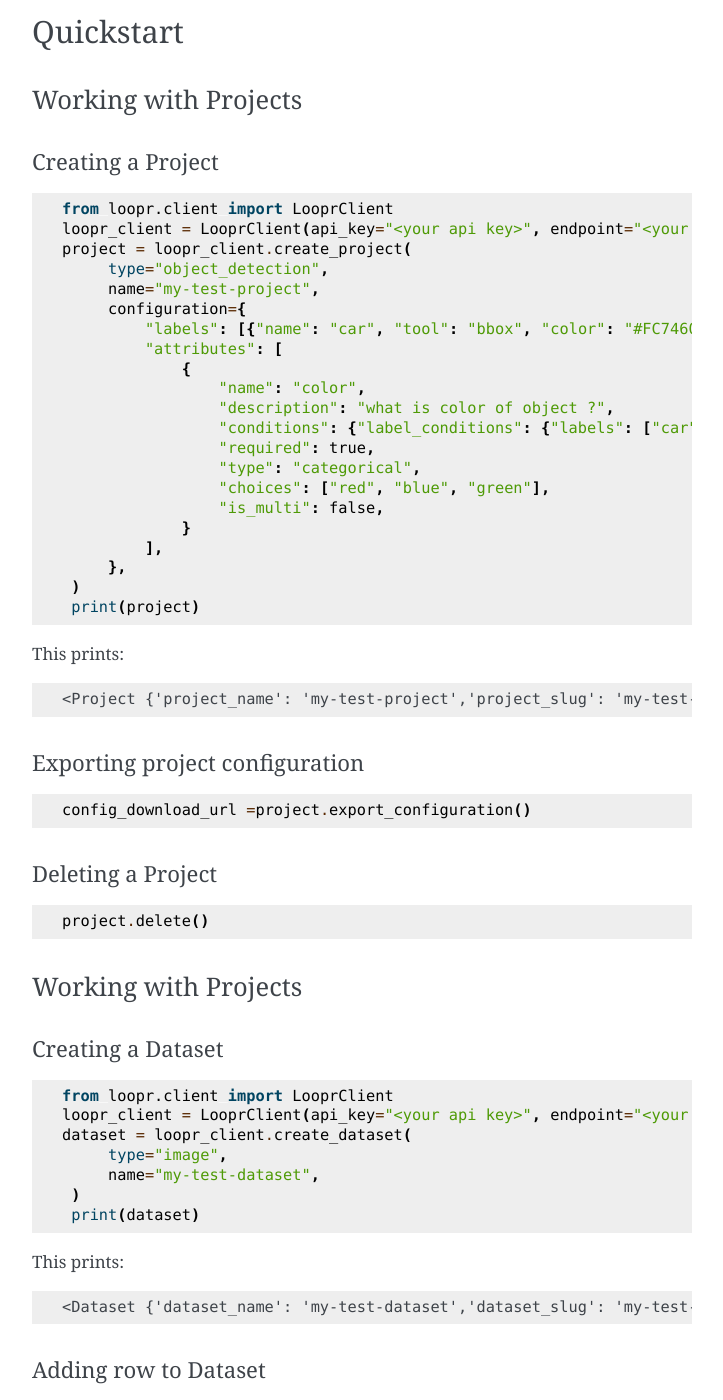
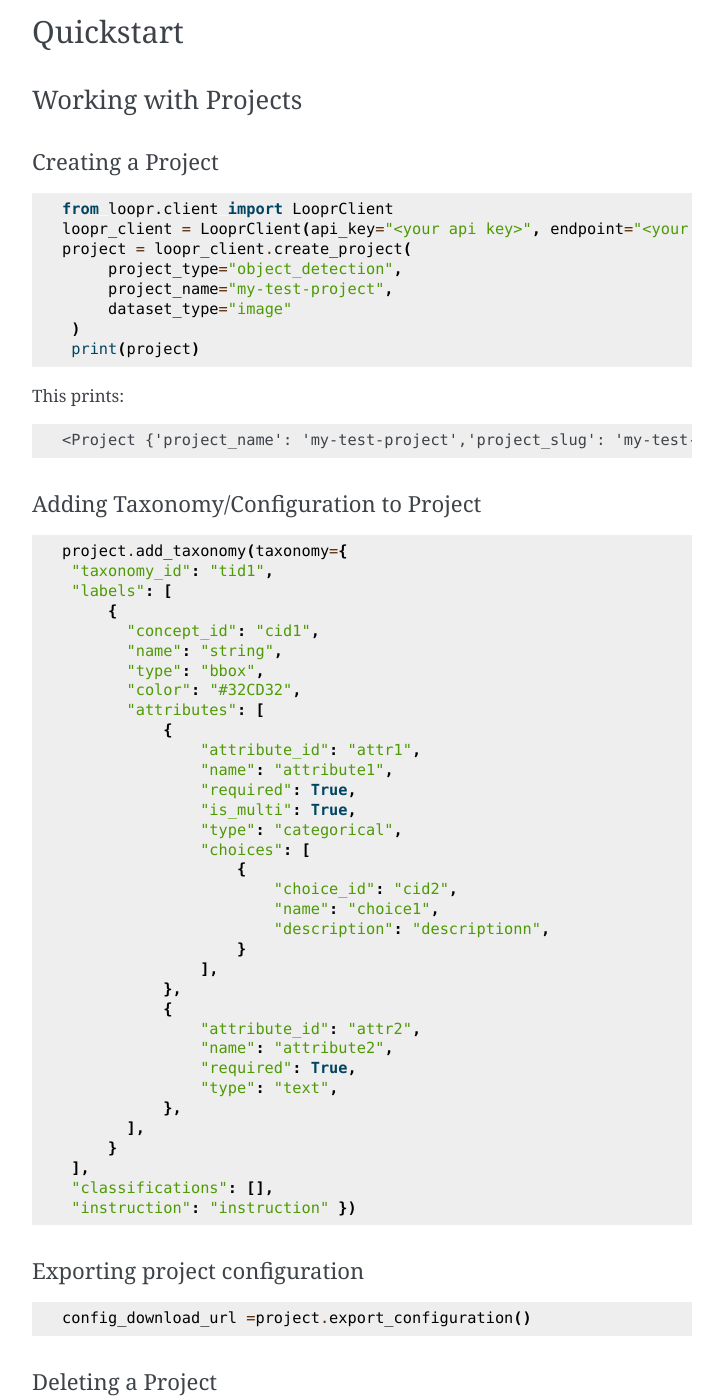
Before and after one commit to looprai/loopr-python-sdk, a Sphinx documentation site: the page built from docs/source/index.rst, in a window 1280 px wide and 1400 px high, scrolled down 1055 px. Shown: the whole window, without its empty margins (388-1111 px from the left). Built offline with Sphinx 7.4.7, drawn with Linux system fonts in a browser that asks for light colours; some of the changed text lies outside the part shown.

Commit message:
[docs-update][Aastha]updated docs.

```diff
--- a/docs/source/index.rst
+++ b/docs/source/index.rst
@@ -61,22 +61,9 @@
    from loopr.client import LooprClient
    loopr_client = LooprClient(api_key="<your api key>", endpoint="<your endpoint>")
    project = loopr_client.create_project(
-        type="object_detection",
-        name="my-test-project",
-        configuration={
-            "labels": [{"name": "car", "tool": "bbox", "color": "#FC7460"}],
-            "attributes": [
-                {
-                    "name": "color",
-                    "description": "what is color of object ?",
-                    "conditions": {"label_conditions": {"labels": ["car"]}},
-                    "required": true,
-                    "type": "categorical",
-                    "choices": ["red", "blue", "green"],
-                    "is_multi": false,
-                }
-            ],
-        },
+        project_type="object_detection",
+        project_name="my-test-project",
+        dataset_type="image"
     )
     print(project)
 
@@ -85,6 +72,46 @@
 .. code-block:: text
 
     <Project {'project_name': 'my-test-project','project_slug': 'my-test-project', 'uid': '57d4d6d3-cce0-4854-bf4e-8edf9783bba0'}>
+
+Adding Taxonomy/Configuration to Project
+----------------------------------------
+.. code-block:: python
+
+   project.add_taxonomy(taxonomy={
+    "taxonomy_id": "tid1",
+    "labels": [
+        {
+          "concept_id": "cid1",
+          "name": "string",
+          "type": "bbox",
+          "color": "#32CD32",
+          "attributes": [
+              {
+                  "attribute_id": "attr1",
+                  "name": "attribute1",
+                  "required": True,
+                  "is_multi": True,
+                  "type": "categorical",
+                  "choices": [
+                      {
+                          "choice_id": "cid2",
+                          "name": "choice1",
+                          "description": "descriptionn",
+                      }
+                  ],
+              },
+              {
+                  "attribute_id": "attr2",
+                  "name": "attribute2",
+                  "required": True,
+                  "type": "text",
+              },
+          ],
+        }
+    ],
+    "classifications": [],
+    "instruction": "instruction" })
+
 
 Exporting project configuration
 -------------------------------
@@ -98,7 +125,7 @@
 
     project.delete()
 
-Working with Projects
+Working with Datasets
 ^^^^^^^^^^^^^^^^^^^^^
 Creating a Dataset
 ------------------
@@ -107,8 +134,8 @@
    from loopr.client import LooprClient
    loopr_client = LooprClient(api_key="<your api key>", endpoint="<your endpoint>")
    dataset = loopr_client.create_dataset(
-        type="image",
-        name="my-test-dataset",
+        dataset_type="image",
+        dataset_name="my-test-dataset",
     )
     print(dataset)
 
```
Also changed, not shown: other parts of docs/source/index.rst (+1 -1 lines).
